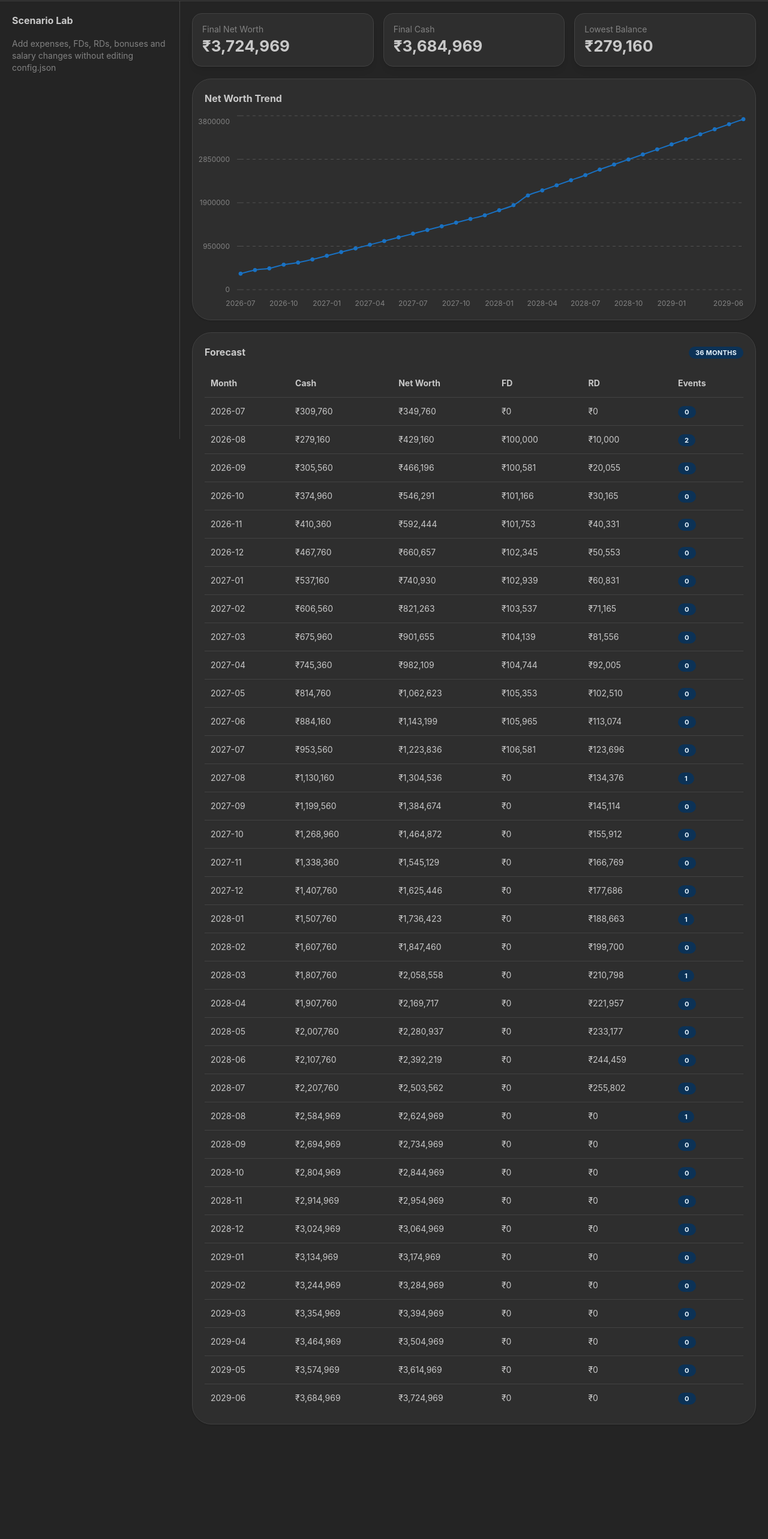
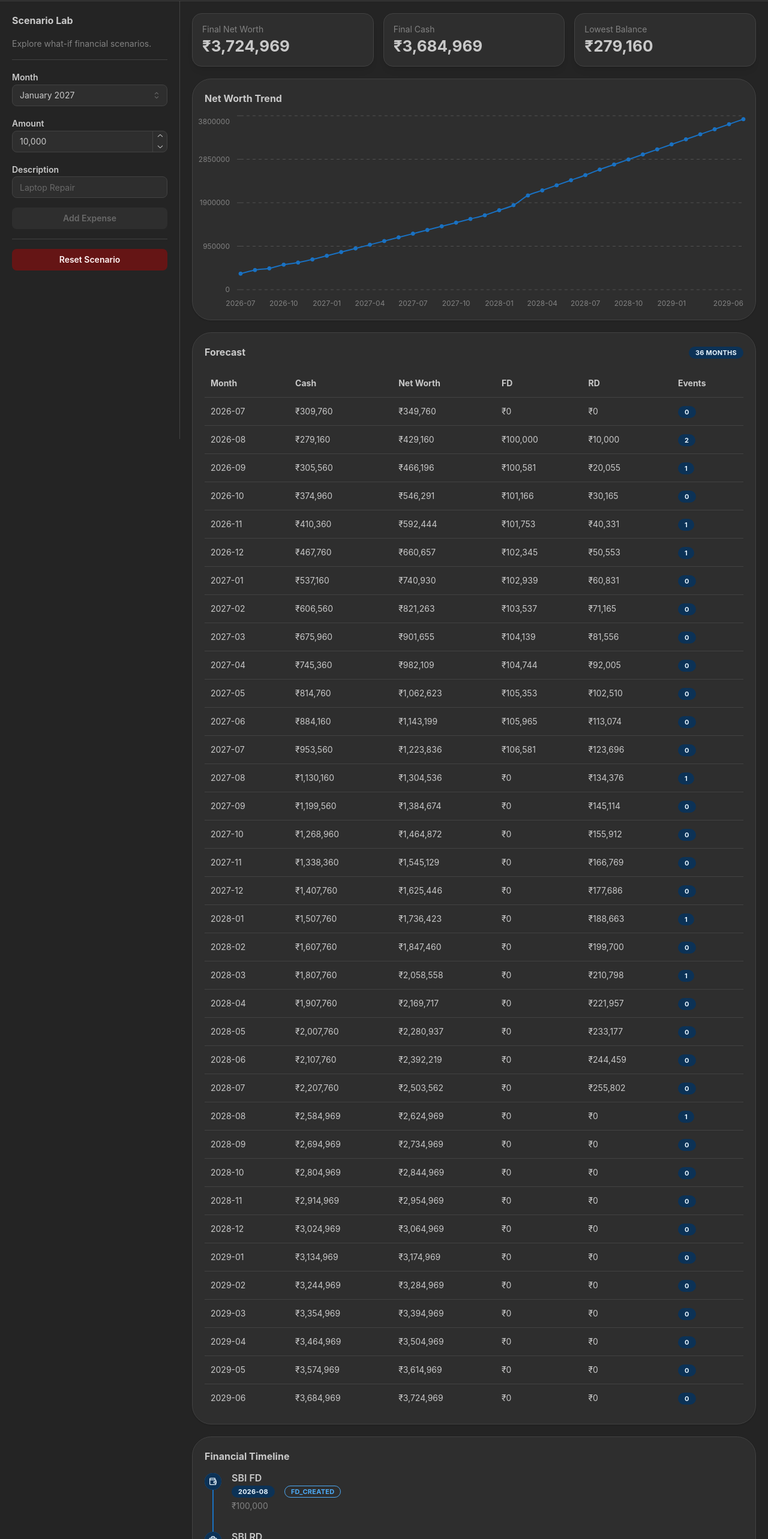
Before and after one commit to iamsuteerth/finance-planner, a React (Vite) app: page / in a window 1280 px wide. Shown: the part 68-2634 px from the top of the page at 60% size. Before the commit the page ends 2463 px from the top, so only its background shows below. Built offline with nearby package versions, Linux system fonts and the light colour scheme.

Commit message:
UI Updates 1

```diff
--- a/src/app/App.tsx
+++ b/src/app/App.tsx
@@ -10,6 +10,9 @@ import NetWorthChart
 import ForecastTable
   from "../components/forecast/ForecastTable";
 
+import EventTimeline
+  from "../components/timeline/EventTimeline";
+
 export default function App() {
   return (
     <PlannerShell>
@@ -18,6 +21,8 @@ export default function App() {
       <NetWorthChart />
 
       <ForecastTable />
+
+      <EventTimeline />
     </PlannerShell>
   );
 }
--- /dev/null
+++ b/src/components/common/MonthSelect.tsx
@@ -0,0 +1,52 @@
+import {
+  Select,
+} from "@mantine/core";
+
+import {
+  useSimulation,
+} from "../../hooks/useSimulation";
+
+import {
+  formatMonth,
+} from "../../engine/monthFormatting";
+
+interface Props {
+  value: string | null;
+
+  onChange: (
+    value: string | null
+  ) => void;
+
+  label?: string;
+}
+
+export default function MonthSelect({
+  value,
+  onChange,
+  label = "Month",
+}: Props) {
+  const result =
+    useSimulation();
+
+  const months =
+    result.rows.map(
+      (row) => ({
+        value:
+          row.month,
+
+        label:
+          formatMonth(
+            row.month
+          ),
+      })
+    );
+
+  return (
+    <Select
+      label={label}
+      data={months}
+      value={value}
+      onChange={onChange}
+    />
+  );
+}
--- a/src/components/layout/AppShell.tsx
+++ b/src/components/layout/AppShell.tsx
@@ -17,6 +17,7 @@ import type {
 
 import ThemeToggle
 	from "./ThemeToggle";
+import ScenarioPanel from "../scenario/ScenarioPanel";
 
 interface Props {
 	children: ReactNode;
@@ -93,21 +94,9 @@ export default function PlannerShell({
 				p="lg"
 			>
 				<Stack>
-          <Text fw={700}>
-            Scenario Lab
-          </Text>
-
-          <Text
-            size="sm"
-            c="dimmed"
-          >
-            Add expenses,
-            FDs, RDs,
-            bonuses and
-            salary changes
-            without editing
-            config.json
-          </Text>
+					<AppShell.Navbar p="lg">
+						<ScenarioPanel />
+					</AppShell.Navbar>
 				</Stack>
 			</AppShell.Navbar>
 
--- /dev/null
+++ b/src/components/scenario/AddExpenseForm.tsx
@@ -0,0 +1,110 @@
+import {
+  Button,
+  NumberInput,
+  Stack,
+  TextInput,
+} from "@mantine/core";
+
+import { useState } from "react";
+
+import { usePlannerStore }
+  from "../../store/plannerStore";
+
+import MonthSelect
+  from "../common/MonthSelect";
+
+import type { MonthKey } from "../../types/simulation";
+
+export default function AddExpenseForm() {
+  const addExpense =
+    usePlannerStore(
+      (state) =>
+        state.addTransientOneOffExpense
+    );
+
+  const [
+    month,
+    setMonth,
+  ] = useState<
+    MonthKey | null
+  >(
+    "2027-01"
+  );
+
+  const [
+    amount,
+    setAmount,
+  ] = useState<number>(
+    10000
+  );
+
+  const [
+    label,
+    setLabel,
+  ] = useState("");
+
+  return (
+    <Stack>
+      <MonthSelect
+        value={month}
+        onChange={(value) =>
+          setMonth(
+            value as MonthKey | null
+          )
+        }
+      />
+
+      <NumberInput
+        label="Amount"
+        value={amount}
+        min={1}
+        thousandSeparator=","
+        onChange={(value) =>
+          setAmount(
+            Number(value)
+          )
+        }
+      />
+
+      <TextInput
+        label="Description"
+        placeholder="Laptop Repair"
+        value={label}
+        onChange={(e) =>
+          setLabel(
+            e.currentTarget.value
+          )
+        }
+      />
+
+      <Button
+        disabled={
+          !month ||
+          amount <= 0 ||
+          !label.trim()
+        }
+        onClick={() => {
+          if (
+            !month
+          ) {
+            return;
+          }
+
+          addExpense(
+            month,
+            amount,
+            label.trim()
+          );
+
+          setLabel("");
+
+          setAmount(
+            10000
+          );
+        }}
+      >
+        Add Expense
+      </Button>
+    </Stack>
+  );
+}
--- /dev/null
+++ b/src/components/scenario/ScenarioPanel.tsx
@@ -0,0 +1,50 @@
+import {
+  Button,
+  Divider,
+  Stack,
+  Text,
+} from "@mantine/core";
+
+import AddExpenseForm
+  from "./AddExpenseForm";
+
+import { usePlannerStore }
+  from "../../store/plannerStore";
+
+export default function ScenarioPanel() {
+  const reset =
+    usePlannerStore(
+      (state) =>
+        state.resetOverrides
+    );
+
+  return (
+    <Stack>
+      <Text fw={700}>
+        Scenario Lab
+      </Text>
+
+      <Text
+        size="sm"
+        c="dimmed"
+      >
+        Explore what-if
+        financial scenarios.
+      </Text>
+
+      <Divider />
+
+      <AddExpenseForm />
+
+      <Divider />
+
+      <Button
+        color="red"
+        variant="light"
+        onClick={reset}
+      >
+        Reset Scenario
+      </Button>
+    </Stack>
+  );
+}
--- /dev/null
+++ b/src/components/timeline/EventTimeline.tsx
@@ -0,0 +1,177 @@
+import {
+  Badge,
+  Card,
+  Group,
+  Stack,
+  Text,
+  ThemeIcon,
+  Timeline,
+} from "@mantine/core";
+
+import {
+  IconArrowUp,
+  IconArrowDown,
+  IconBriefcase,
+  IconCoins,
+  IconTrendingUp,
+  IconWallet,
+} from "@tabler/icons-react";
+
+import {
+  useSimulation,
+} from "../../hooks/useSimulation";
+
+function getEventIcon(
+  type: string
+) {
+  switch (type) {
+    case "BONUS_INCOME":
+      return (
+        <IconCoins
+          size={16}
+        />
+      );
+
+    case "SALARY_CHANGE":
+      return (
+        <IconTrendingUp
+          size={16}
+        />
+      );
+
+    case "ONE_OFF_EXPENSE":
+      return (
+        <IconArrowDown
+          size={16}
+        />
+      );
+
+    case "FD_CREATED":
+      return (
+        <IconWallet
+          size={16}
+        />
+      );
+
+    case "FD_MATURED":
+      return (
+        <IconArrowUp
+          size={16}
+        />
+      );
+
+    case "RD_CREATED":
+      return (
+        <IconBriefcase
+          size={16}
+        />
+      );
+
+    case "RD_MATURED":
+      return (
+        <IconArrowUp
+          size={16}
+        />
+      );
+
+    default:
+      return (
+        <IconCoins
+          size={16}
+        />
+      );
+  }
+}
+
+export default function EventTimeline() {
+  const result =
+    useSimulation();
+
+  const rows =
+    result.rows.filter(
+      (row) =>
+        row.events.length > 0
+    );
+
+  return (
+    <Card
+      mt="lg"
+      radius="xl"
+      shadow="xs"
+      withBorder
+      p="lg"
+    >
+      <Stack>
+        <Text fw={700}>
+          Financial Timeline
+        </Text>
+
+        <Timeline
+          active={
+            rows.length
+          }
+          bulletSize={28}
+          lineWidth={2}
+        >
+          {rows.map(
+            (row) =>
+              row.events.map(
+                (event) => (
+                  <Timeline.Item
+                    key={
+                      event.id
+                    }
+                    bullet={
+                      <ThemeIcon
+                        variant="light"
+                        radius="xl"
+                        size="md"
+                      >
+                        {getEventIcon(
+                          event.type
+                        )}
+                      </ThemeIcon>
+                    }
+                    title={
+                      event.description
+                    }
+                  >
+                    <Group
+                      mt={4}
+                    >
+                      <Badge
+                        variant="light"
+                      >
+                        {
+                          row.month
+                        }
+                      </Badge>
+
+                      <Badge
+                        variant="outline"
+                      >
+                        {
+                          event.type
+                        }
+                      </Badge>
+                    </Group>
+
+                    <Text
+                      size="sm"
+                      c="dimmed"
+                      mt={4}
+                    >
+                      ₹
+                      {Math.round(
+                        event.amount
+                      ).toLocaleString()}
+                    </Text>
+                  </Timeline.Item>
+                )
+              )
+          )}
+        </Timeline>
+      </Stack>
+    </Card>
+  );
+}
--- a/src/engine/buildCashflowEvents.ts
+++ b/src/engine/buildCashflowEvents.ts
@@ -20,7 +20,8 @@ export function buildCashflowEvents(
       (expense) =>
         expense.month === month
     )
-    .map((expense) => ({
+    .forEach((expense) => {
+      events.push({
         id: expense.id,
 
         month,
@@ -33,7 +34,8 @@ export function buildCashflowEvents(
 
         description:
           expense.label,
-    }));
+      });
+    });
   config.bonusIncome
     .filter(
       (bonus) =>
--- /dev/null
+++ b/src/engine/monthFormatting.ts
@@ -0,0 +1,17 @@
+export function formatMonth(
+  month: string
+) {
+  const [year, monthNum] =
+    month.split("-");
+
+  return new Date(
+    Number(year),
+    Number(monthNum) - 1
+  ).toLocaleString(
+    "en-US",
+    {
+      month: "long",
+      year: "numeric",
+    }
+  );
+}
```
Lines whose indentation alone changed are shown as unchanged.
